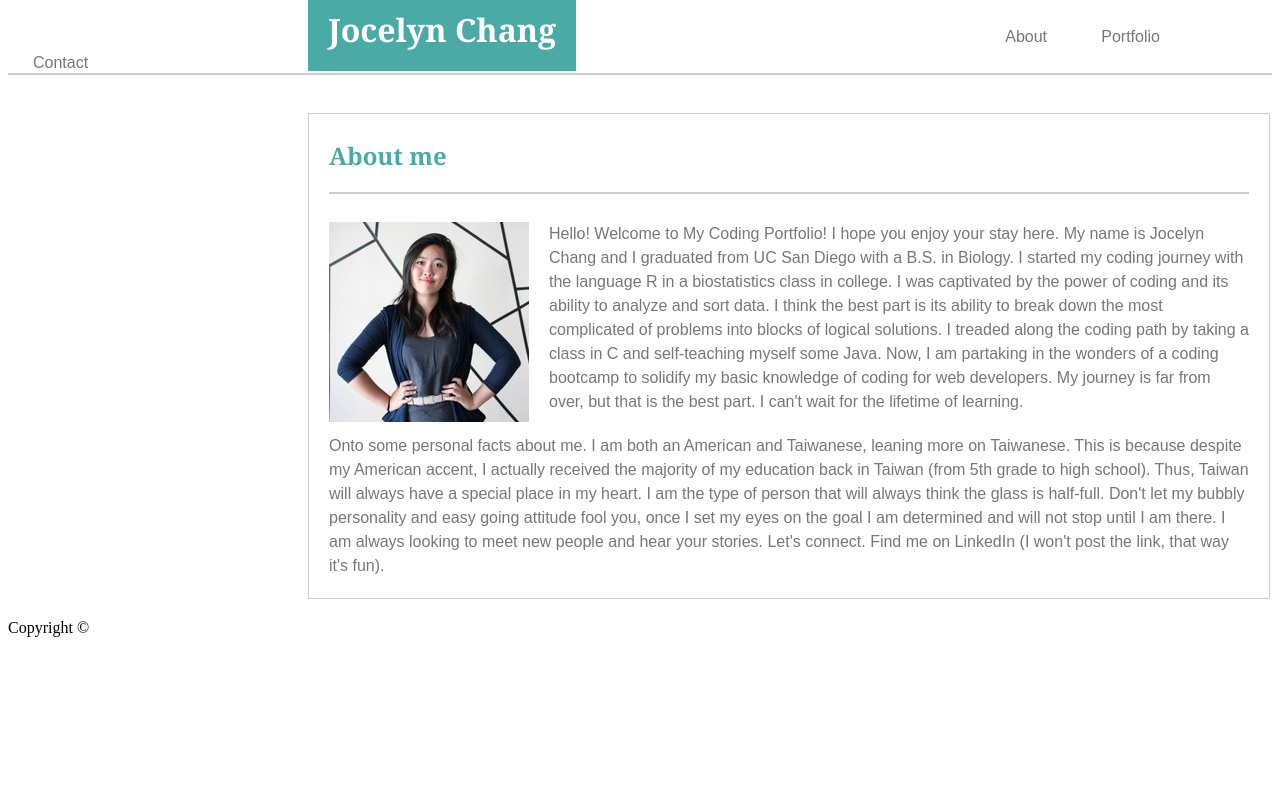
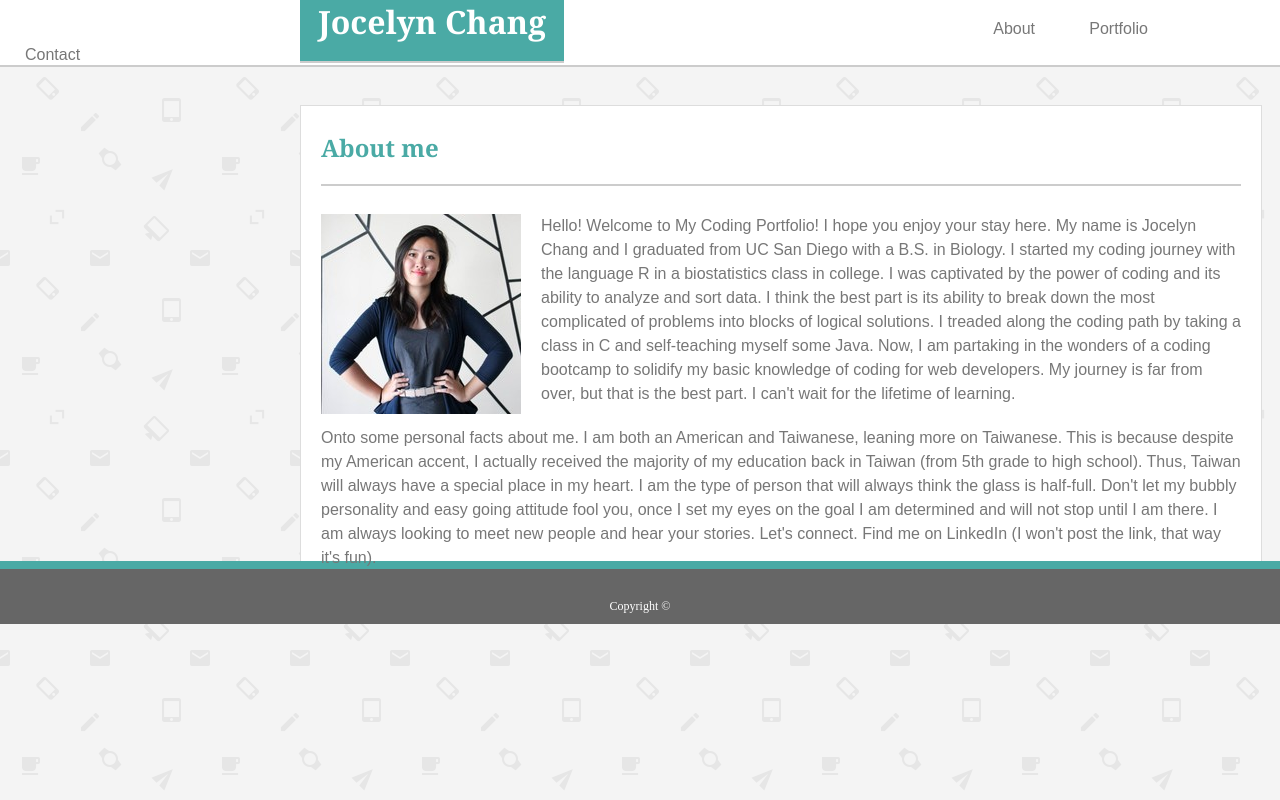
Before and after one commit to jocelync1094/Portfolio, a plain HTML site: page index.html in a window 1280 px wide. Drawn offline with Linux system fonts and the light colour scheme.

Commit message:
Adjusted Footer and Body CSS

```diff
--- a/assets/css/style.css
+++ b/assets/css/style.css
@@ -10,10 +10,12 @@ header {
 .logo {
     background-color:#4aaaa5;
     color:white;
-    padding: 20px;
-    text-align: center;
+    padding: 18px;
+    text-align: bottom;
     margin: 0 400px 0 300px;
     display:inline;
+    border-bottom:#cccccc solid 2px;
+
 }
 
 .links {
@@ -40,8 +42,14 @@ header {
 .container {
     background-color:white;
     width:960px;
-    border: solid #cccccc 1.5px;
+    border: solid #dddddd 1.5px;
     margin: 20px 300px;
+}
+
+.clearfix::after {
+    content:"";
+    display:block;
+    clear:both;
 }
 
 .image {
@@ -52,4 +60,23 @@ header {
 p {
     margin: 0 20px 20px 20px;
     line-height:1.5;
+
 }
+
+.footer {
+    color:white;
+    background-color:#666666;
+    border-top: 8px solid #4aaaa5;
+    font-size:12px;
+    margin: -50px 0 0;
+    padding: 30px 0 10px 0;
+    text-align:center;
+    width: 100%;
+}
+
+body {
+    margin:0;
+
+    background-image: url(email-pattern.png);
+
+}
--- a/index.html
+++ b/index.html
@@ -23,7 +23,7 @@
         <br>
 
         <img class="image" src="assets/images/me.jpg" alt="This is me!">
-
+        <div class="clear-fix"></div>
         <p class="text">
 
             Hello! Welcome to My Coding Portfolio! I hope you enjoy your stay here. My name is Jocelyn Chang and I graduated from
@@ -46,7 +46,9 @@
         </p>
     </section>
 
-    <footer>Copyright &copy;</footer>
+    <div class="clear-fix"></div>
+
+    <footer class="footer">Copyright &copy;</footer>
 
 
 </body>
```
Also changed, not shown: assets/css/email-pattern.png (added).
